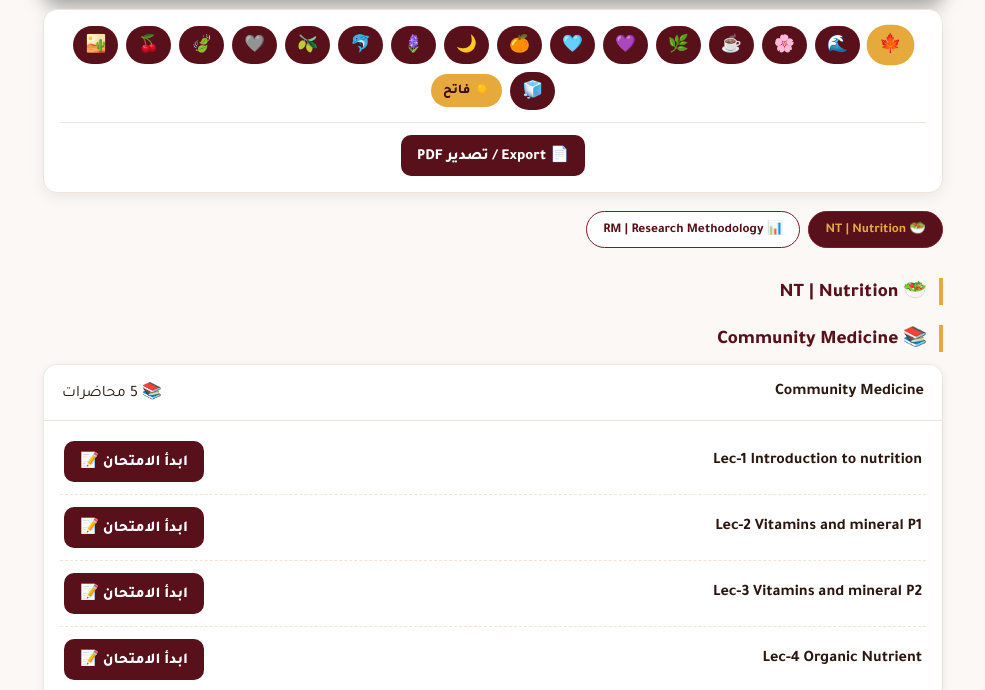
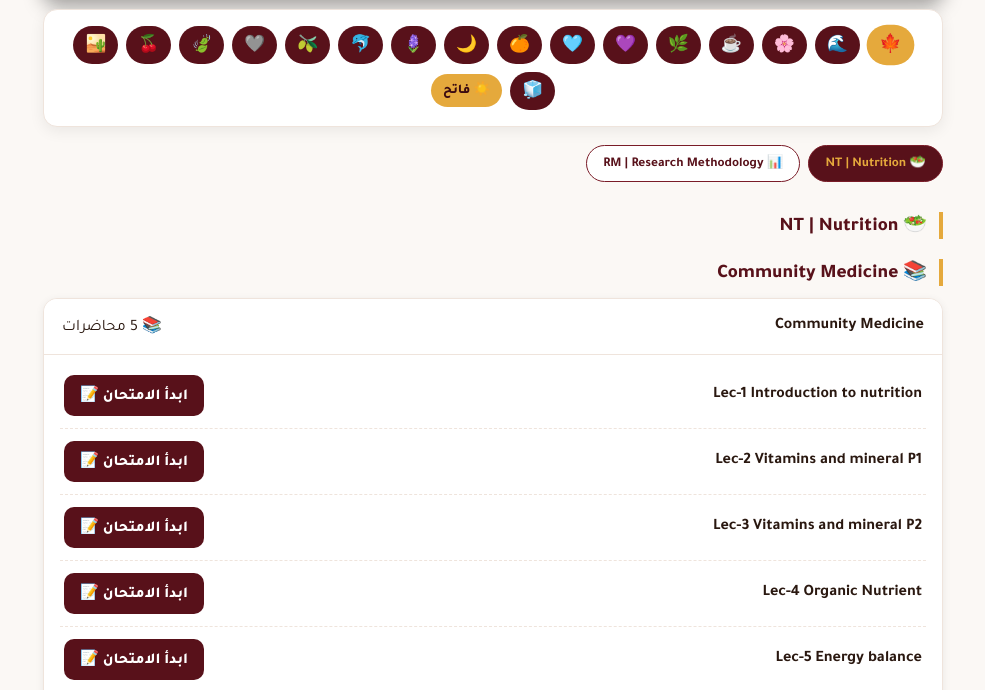
Before and after one commit to hwapp-hub/MCQ-For-RM-NT, a plain HTML site: page index.htm in a window 1280 px wide. Shown: the part 109-799 px from the top of the page, without its empty margins (147-1132 px from the left). Drawn offline with Linux system fonts and the light colour scheme.

Commit message:
Add files via upload

```diff
--- a/index.htm
+++ b/index.htm
@@ -34,8 +34,7 @@ header h1{font-family:'Montserrat',sans-serif;font-size:clamp(1.15rem,4vw,1.75re
 .theme-btn,.mode-toggle-btn{border:0;padding:7px 12px;border-radius:20px;cursor:pointer;background:var(--accent);color:var(--primary-dark);font-weight:800}
 .theme-btn{font-size:1.05rem;background:var(--primary);color:#fff}
 .theme-btn.active,.theme-btn:hover{background:var(--accent);color:var(--primary-dark);transform:scale(1.06)}
-.toolbar-export{display:flex;justify-content:center;border-top:1px solid var(--border-color);margin-top:12px;padding-top:12px}
-.pdf-export-btn,.btn{border:0;border-radius:10px;padding:10px 16px;cursor:pointer;font-weight:800;font-size:.95rem;background:var(--primary);color:#fff}
+.btn{border:0;border-radius:10px;padding:10px 16px;cursor:pointer;font-weight:800;font-size:.95rem;background:var(--primary);color:#fff}
 .btn.secondary{background:var(--accent);color:var(--primary-dark)}
 .btn:disabled{opacity:.45;cursor:not-allowed}
 .modules-nav{display:flex;gap:8px;overflow-x:auto;padding-bottom:10px;margin-bottom:16px}
@@ -107,7 +106,6 @@ footer a{color:var(--accent);text-decoration:none;font-weight:800;font-size:1.05
     <button class="theme-btn" onclick="setTheme('ice')" title="جليدي">🧊</button>
     <button class="mode-toggle-btn" id="modeBtn" onclick="toggleMode()">☀️ فاتح</button>
   </div>
-  <div class="toolbar-export"><button class="pdf-export-btn" onclick="window.print()">📄 Export / تصدير PDF</button></div>
 </div>
 <div id="quizView" hidden></div>
 <div id="libraryView">
```
